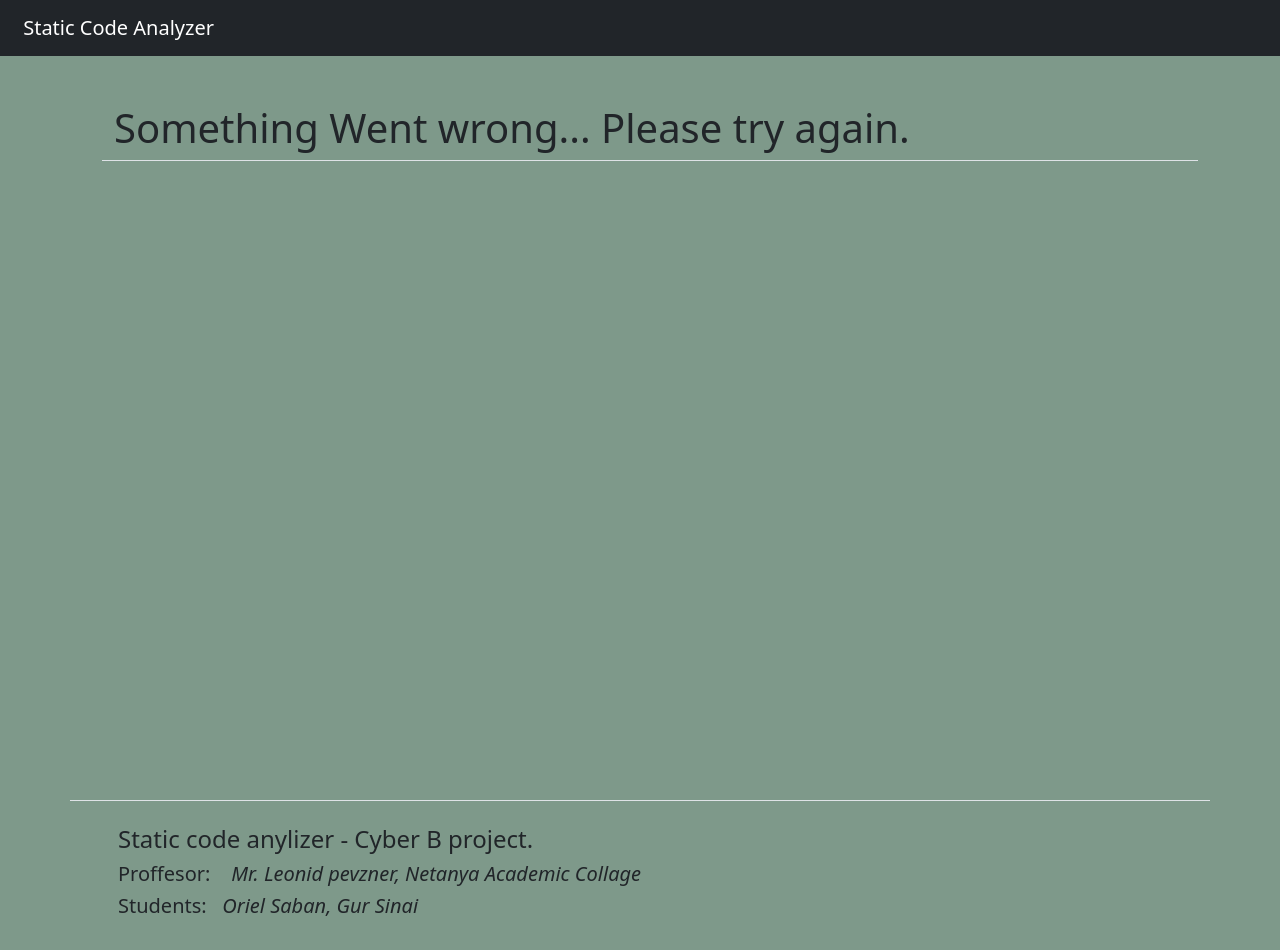
After one commit to GurSinai/StaticCodeAnalyser, a Flask app: page /addfile in a window 1280 px wide. The commit adds this page. Run offline with Flask 3, Linux system fonts and the light colour scheme.

Commit message:
Add error handler

```diff
--- a/PROJECTS.JSON
+++ b/PROJECTS.JSON
@@ -46,7 +46,7 @@
    "/LLM/chat.py"
   ],
   "basedir": "C:/Users/gurgu/OneDrive/\u05e9\u05d5\u05dc\u05d7\u05df \u05d4\u05e2\u05d1\u05d5\u05d3\u05d4/\u05ea\u05db\u05e0\u05d5\u05ea/\u05e9\u05e0\u05d4 5/Cyber B/Project-StaticCodeAnalysor",
-  "lang": "",
+  "lang": ";",
   "desc": ""
  }
 ]
--- a/app.py
+++ b/app.py
@@ -251,5 +251,13 @@ def request_scan_file():
     scan_file(basedir + filename)
     return redirect('/viewproject/' +project_name)
 
+@app.errorhandler(404)
+def page_not_found(e):
+    return render_template('ErrorPage.html', error_title="Page not found 404")
+
+@app.errorhandler(Exception)
+def generic_error_handler(error):
+    return render_template('ErrorPage.html', error_title="Something Went wrong... Please try again.")
+
 if __name__ == '__main__':
         app.run(debug=True)
--- /dev/null
+++ b/templates/ErrorPage.html
@@ -0,0 +1,8 @@
+{% extends "base.html" %}
+{% block content %}
+<div style="padding-left: 2rem; padding-top: 3rem" class="container-md">
+    <div class="container-sm border-bottom" style="display:flex; align-items: center; justify-content: space-between">
+      <p class="h1">{{error_title}}</p>
+    </div>
+</div>
+{% endblock %}
--- a/templates/project.html
+++ b/templates/project.html
@@ -5,14 +5,14 @@
     <div>
     <p class="h1" >
         {{project['name']}}</p><br>
-        <p>Base directory: {{project['basedir']}}</p>
+        <p><span class="h6">Base directory:</span><br><i>{{project['basedir']}}</i></p>
     </div>
         <div>
             <div class="btn-group" role="group" aria-label="Basic example">
                 <a href="/edit/{{project['name']}}" data-bs-toggle="modal" data-bs-target="#editmodal" class="btn btn-primary">Edit Project</a>
                 <a href="/scan/{{project['name']}}" class="btn btn-primary">Scan Project</a>
                 <a class="btn btn-primary" data-bs-toggle="modal" data-bs-target="#deletemodal">Delete Project</a>
-                <a href="/deletescans/{{project['name']}}" class="btn btn-info">Delete All Scans</a>
+                <a href="/deletescans/{{project['name']}}" class="btn btn-secondary">Delete All Scans</a>
               </div>
         </div>
         <div class="modal fade" id="editmodal" tabindex="-1" aria-labelledby="editprojectLabel" aria-hidden="true">
```
